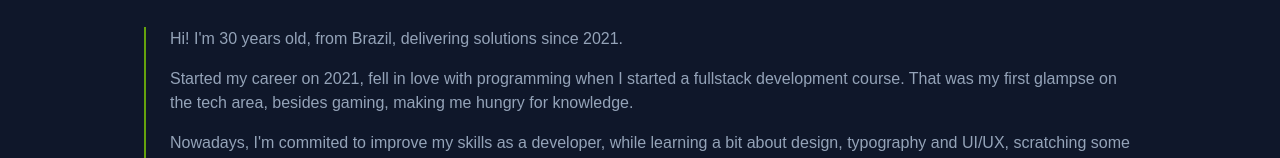
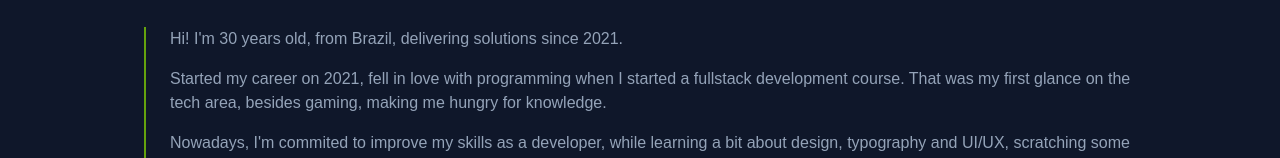
Before and after one commit to caiobukvar/bkvr-dev, a Next.js app: page / in a window 1280 px wide. Shown: the part 553-711 px from the top of the page. Built offline with nearby package versions, Linux system fonts and the light colour scheme; a web font is replaced by a local one.

Commit message:
feat: fix glimpse > glance

```diff
--- a/src/app/components/About/index.tsx
+++ b/src/app/components/About/index.tsx
@@ -28,7 +28,7 @@ export default function About() {
           </p>
           <p>
             Started my career on 2021, fell in love with programming when I
-            started a fullstack development course. That was my first glampse on
+            started a fullstack development course. That was my first glance on
             the tech area, besides gaming, making me hungry for knowledge.
           </p>
           <p>
```
